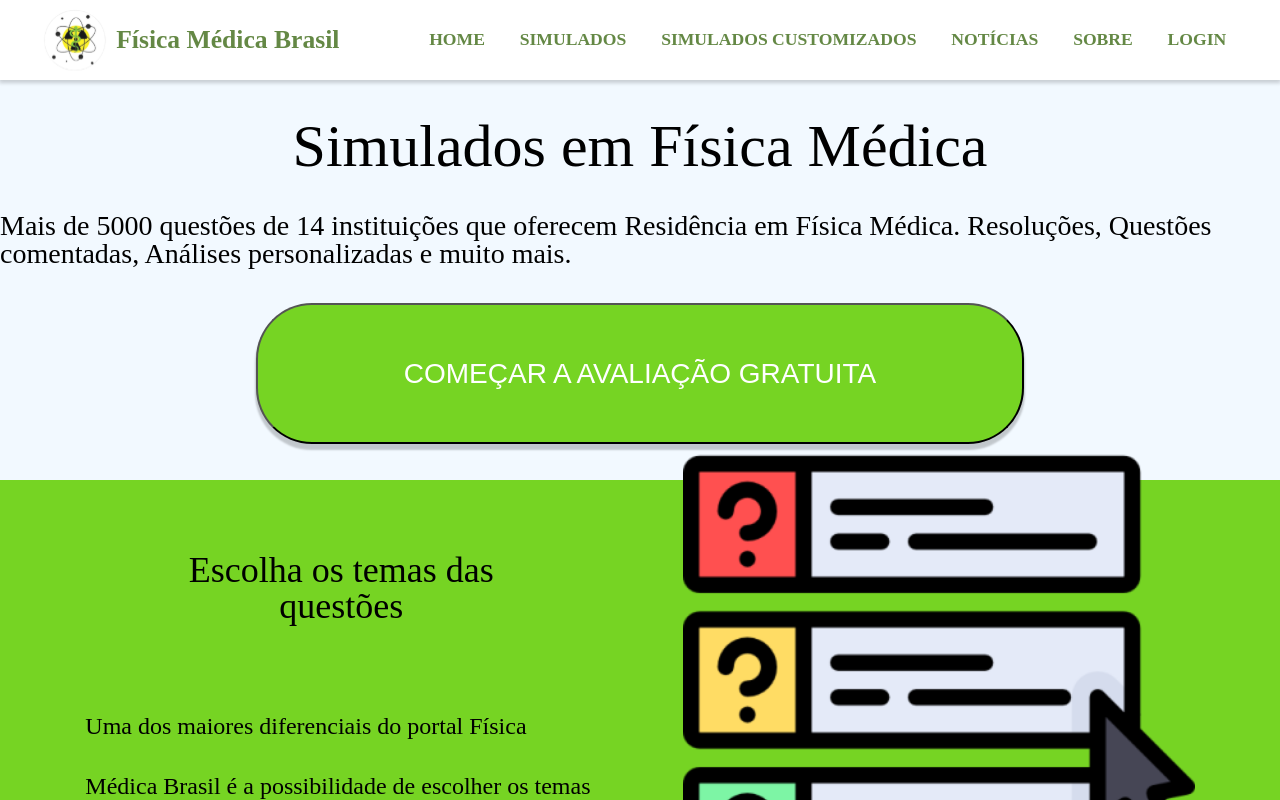
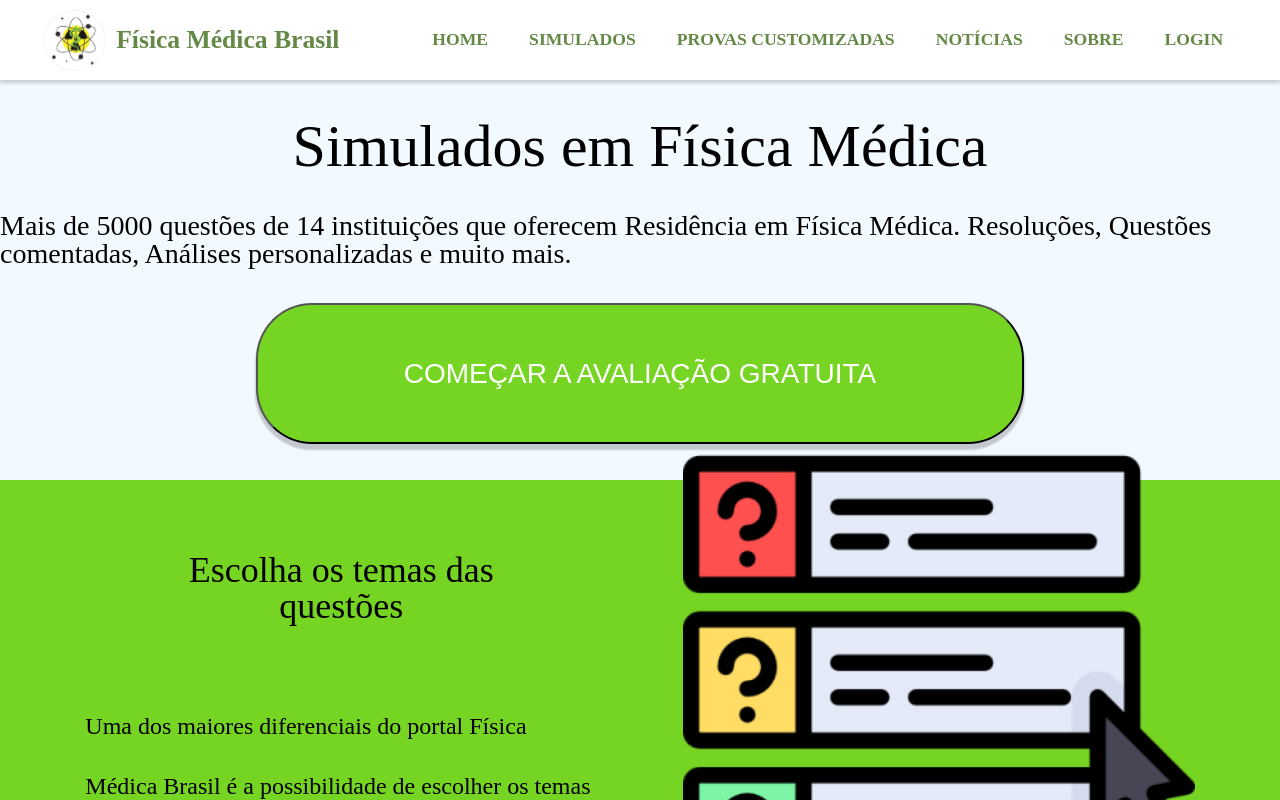
Before and after one commit to GDMeira/SimulAiFrontend, a React (Vite) app: page / in a window 1280 px wide. Shown: the top 800 px of the page. Built offline with nearby package versions, Linux system fonts and the light colour scheme.

Commit message:
refactor: criação do arquivo routes.js que contém as páginas da aplicação e conterá as rotas de requisições para API.

```diff
--- a/src/App.jsx
+++ b/src/App.jsx
@@ -8,6 +8,7 @@
 import LoginPage from './pages/LoginPage/LoginPage'
 import NewsPage from './pages/NewsPage/NewsPage'
 import TestsPage from './pages/TestsPage/TestsPage'
+import { pages } from './routes/routes'
 
 
 
@@ -20,12 +21,12 @@
       <NavBar />
 
       <Routes>
-        <Route path='/AboutUs' element={<AboutUs />} />
-        <Route path='/CustomTestPage' element={<CustomTestPage />} />
-        <Route path='/' element={<HomePage colors={colors}/>} />
-        <Route path='/LoginPage' element={<LoginPage />} />
-        <Route path='/NewsPage' element={<NewsPage />} />
-        <Route path='/TestsPage' element={<TestsPage />} />
+        <Route path={pages.aboutUs} element={<AboutUs />} />
+        <Route path={pages.customTests} element={<CustomTestPage />} />
+        <Route path={pages.home} element={<HomePage colors={colors}/>} />
+        <Route path={pages.signIn} element={<LoginPage />} />
+        <Route path={pages.news} element={<NewsPage />} />
+        <Route path={pages.tests} element={<TestsPage />} />
       </Routes>
 
       <Footer />
--- a/src/components/NavBar.jsx
+++ b/src/components/NavBar.jsx
@@ -1,16 +1,18 @@
 import styled from "styled-components"
 import logo from '/logo.svg'
 import { Link } from "react-router-dom";
+import { pages } from "../routes/routes";
 
+// TODO: criar menu burguer para window.innerWidth < 1200
 
 export default function Footer() {
     const links = [
-        {name:'Home' ,path:'/' },
-        {name:'Simulados' ,path:'/TestsPage' },
-        {name:'Simulados customizados' ,path:'/CustomTestPage' },
-        {name:'Notícias' ,path:'/NewsPage' },
-        {name:'Sobre' ,path:'/AboutUs' },
-        {name:'Login' ,path:'/LoginPage' }
+        {name:'Home', path: pages.home },
+        {name:'Simulados', path: pages.tests },
+        {name:'Provas customizadas', path: pages.customTests },
+        {name:'Notícias', path: pages.news },
+        {name:'Sobre', path: pages.aboutUs },
+        {name:'Login', path: pages.signIn }
     ];
 
     return (
--- /dev/null
+++ b/src/routes/routes.js
@@ -0,0 +1,8 @@
+export const pages = {
+    home: '/',
+    tests: '/TestsPage',
+    customTests: '/CustomTestPage',
+    news: '/NewsPage',
+    aboutUs: '/AboutUs',
+    signIn: '/LoginPage'
+}
```
